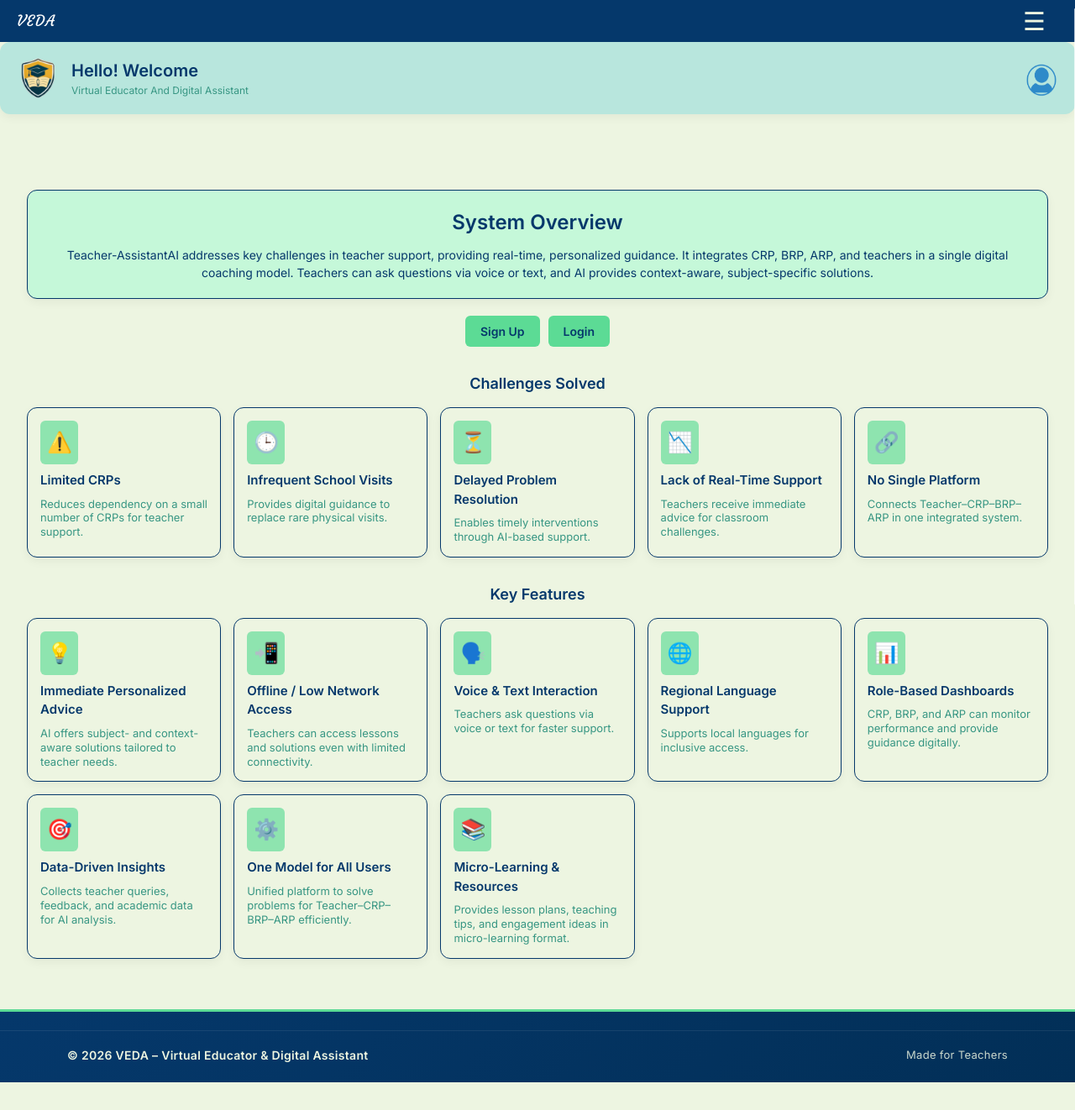
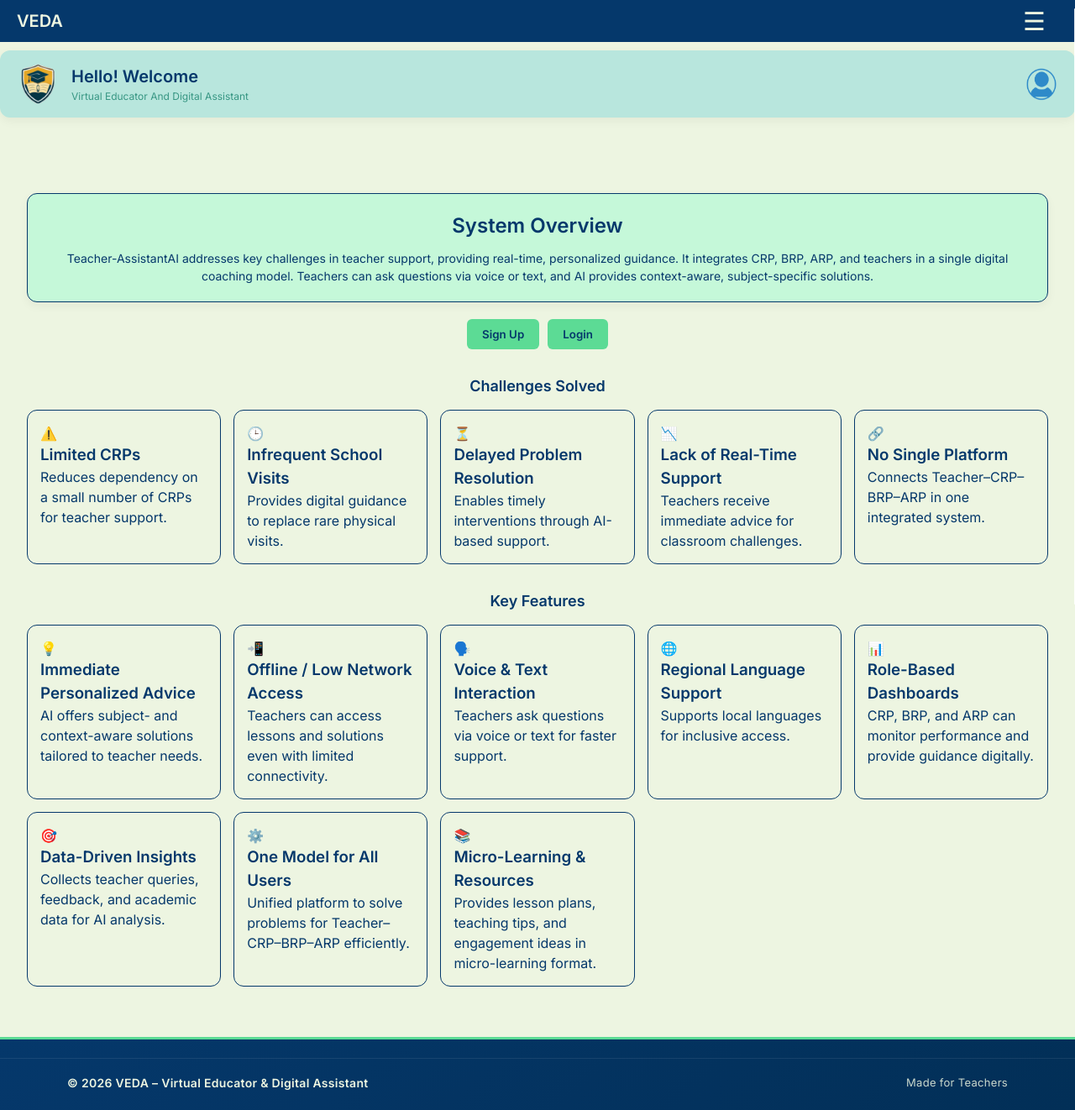
Before and after one commit to sumitpatel-2322/Teacher-Assistant, a FastAPI app: page / in a window 1280 px wide. Shown: the whole page at 84% size. Before the commit the page ends 1289 px from the top, so only its background shows below. Run offline with FastAPI, Linux system fonts and the light colour scheme.

Commit message:
some changes are made by shanta

```diff
--- a/static/css/Hp.css
+++ b/static/css/Hp.css
@@ -13,7 +13,7 @@ body {
   max-width: 100%;
 }
 
-/* Navbar - Fixed, always visible */
+/* ================= NAVBAR ================= */
 nav {
   width: 100%;
   background: #05386B;
@@ -33,8 +33,6 @@ nav {
 nav .logo {
   font-size:20px;
   font-weight:600;
-  right:20px;
-  font-size: large;
 }
 
 .hamburger {
@@ -48,27 +46,121 @@ nav .logo {
   z-index: 1004;
 }
 
-#mySidepanel a:hover {
-  background-color:#05386B;
+/* ================= SIDEPANEL ================= */
+#mySidepanel {
+  width: 0;
+  position: fixed;
+  top: 10px;
+  right: 0;
+  z-index: 9999;
+  overflow-x: hidden;
+  overflow-y: auto;
+  transition: width 0.45s ease;
+  padding-top: 80px;
+  height: calc(100vh - 90px);
+  background: rgba(255,255,255,0.65);
+  backdrop-filter: blur(20px) saturate(150%);
+  border-left: 1.5px solid rgba(255,255,255,0.7);
+  border-top-left-radius: 26px;
+  border-bottom-left-radius: 26px;
 }
 
-#mySidepanel .logout-link {
-  font-weight: 600;
-  margin-top: 30px;
-  color: black;
-  font-size: medium;
-    text-align: center;
- font-size: 20px;
+#mySidepanel.open {
+  width: 200px;
 }
 
-#mySidepanel .logout-link:hover {
-  background: #05386B
+#mySidepanel .sidebar-close {
+  position: absolute;
+  top: 12px;
+  right: 14px;
+  font-size: 26px;
+  font-weight: 700;
+  color: #05386B;
+  cursor: pointer;
 }
 
+#mySidepanel a {
+  display: block;
+  padding: 14px 28px;
+  color: #05386B;
+  text-decoration: none;
+  font-size: 16px;
+  font-weight: 600;
+  text-align: center;
+}
 
+#mySidepanel a:hover {
+  background: rgba(255,255,255,0.35);
+}
 
+/* ================= HEADER ================= */
+header {
+  display: flex;
+  justify-content: space-between;
+  align-items: center;
+  padding: 15px 20px;
+  background:#b8e6dd;
+  border-radius: 12px;
+  margin: 20px auto;
+  width: 100%;
+  box-shadow: 0 4px 12px rgba(0,0,0,0.05);
+  margin-top: 60px;
+}
 
-/* Intro Section */
+.header-left {
+  display: flex;
+  align-items: center;
+  gap: 15px;
+}
+
+.header-left img {
+  width: 50px;
+  height: 50px;
+  border-radius: 50%;
+}
+
+.header-left .title {
+  font-size: 20px;
+  font-weight: 600;
+}
+
+.header-left .subtitle {
+  font-size: 12px;
+  color: #379683;
+}
+
+/* 🔑 FIX: header-right alignment */
+.header-right {
+  display: flex;
+  align-items: center;
+  justify-content: center;
+}
+
+/* ================= PROFILE AVATAR ================= */
+.profile-avatar {
+  width: 42px;
+  height: 42px;
+  border-radius: 50%;
+  background-color:#05386B;
+  color: #ffffff;
+  font-size: 18px;
+  font-weight: 600;
+
+  display: flex;
+  align-items: center;
+  justify-content: center;
+
+  line-height: 1;
+}
+
+/* Default icon when logged out */
+.default-user-icon {
+  width: 40px;
+  height: 40px;
+  border-radius: 50%;
+}
+
+/* ================= INTRO ================= */
 .intro {
   max-width:95%;
   margin:90px auto 20px;
@@ -88,46 +180,39 @@ nav .logo {
 .intro p {
   font-size:14px;
   color:#05386B;
-  line-height:1.5;
 }
 
-/* User Role Navigation */
+/* ================= ROLE NAV ================= */
 .role-nav {
   max-width: 95%;
   margin: 20px auto;
   display: flex;
   justify-content: center;
   gap: 10px;
-  flex-wrap: wrap;
 }
 
 .role-nav button {
   padding: 10px 18px;
-  font-size: 14px;
-  border: none;
   border-radius: 6px;
   background: #5CDB95;
   color: #05386B;
+  font-weight: 600;
+  border: none;
   cursor: pointer;
-  font-weight: 600;
-  transition: 0.3s;
 }
 
 .role-nav button:hover {
   background: #8EE4AF;
 }
 
-/* Section Title */
+/* ================= CARDS ================= */
 .section-title {
-  max-width:95%;
-  margin:30px auto 15px;
-  font-size:18px;
-  font-weight:600;
-  text-align:center;
-  color:#05386B;
+  text-align: center;
+  font-size: 18px;
+  font-weight: 600;
+  margin: 30px 0 15px;
 }
 
-/* Card Grid */
 .card-grid {
   display:grid;
   grid-template-columns:repeat(auto-fit,minmax(200px,1fr));
@@ -140,239 +225,15 @@ nav .logo {
   background:#EDF5E1;
   border-radius:12px;
   padding:15px;
-  box-shadow:0 4px 12px rgba(0,0,0,0.05);
+  border: 1.5px solid #05386B;
   transition:0.3s;
-  display:flex;
-  flex-direction:column;
-  gap:8px;
-  border: 1.5px solid #05386B;
 }
 
 .card:hover {
   transform:translateY(-3px);
-  box-shadow:0 6px 15px rgba(0,0,0,0.1);
 }
 
-.card .icon {
-  font-size:24px;
-  background:#8EE4AF;
-  padding:8px;
-  border-radius:6px;
-  width:45px;
-  text-align:center;
+/* ================= RESPONSIVE ================= */
+@media screen and (max-width:768px){
+  header { margin-top: 70px; }
 }
-
-.card h3 {
-  font-size:15px;
-  font-weight:600;
-}
-
-.card p {
-  font-size:13px;
-  color:#379683;
-  line-height:1.3;
-}
-
-/* Login Section */
-#login {
-  max-width:400px;
-  margin:30px auto;
-  background:#EDF5E1;
-  padding:20px;
-  border-radius:10px;
-  box-shadow:0 4px 12px rgba(0,0,0,0.05);
-  text-align:center;
-}
-
-#login h2 {
-  margin-bottom:15px;
-  font-size:20px;
-  color:#05386B;
-}
-
-#login input[type="text"],
-#login input[type="password"] {
-  width:90%;
-  padding:10px;
-  margin:8px 0;
-  border-radius:6px;
-  border:1px solid #379683;
-  font-size:14px;
-}
-
-#login input[type="submit"] {
-  width:95%;
-  padding:10px;
-  background:#05386B;
-  color:#EDF5E1;
-  border:none;
-  border-radius:6px;
-  font-size:16px;
-  cursor:pointer;
-  margin-top:10px;
-  transition:0.3s;
-}
-
-#login input[type="submit"]:hover {
-  background:#379683;
-}
-
-/* Responsive */
-@media screen and (max-width:768px){
-  .intro { margin-top: 80px; }
-  .role-nav button { padding:8px 12px; font-size:13px; }
-  .section-title { font-size:16px; }
-  .card .icon { width:40px; font-size:20px; }
-  .card h3 { font-size:14px; }
-  .card p { font-size:12px; }
-  #login { width:95%; padding:15px; }
-
-  body.sidepanel-open {
-    margin-right: 0;
-  }
-
-  body.sidepanel-open .intro,
-  body.sidepanel-open .role-nav,
-  body.sidepanel-open .section-title,
-  body.sidepanel-open .card-grid,
-  body.sidepanel-open #login {
-    margin-right: 0;
-  }
-}
-
-/* Original styles */
-header {
-    display: flex;
-    justify-content: space-between;
-    align-items: center;
-    padding: 15px 20px;
-    background:#b8e6dd;
-    border-radius: 12px;
-    margin: 20px auto;
-    width: 100%;
-    box-shadow: 0 4px 12px rgba(0,0,0,0.05);
-    flex-wrap: wrap;
-    margin-top: 50px;
-}
-
-.header-left {
-    display: flex;
-    align-items: center;
-    gap: 15px;
-    flex-wrap: wrap;
-}
-
-.header-left img {
-    width: 50px;
-    height: 50px;
-    border-radius: 50%;
-}
-
-.header-left .title {
-    font-size: 20px;
-    font-weight: 600;
-}
-
-.header-left .subtitle {
-    font-size: 12px;
-    color: #379683;
-}
-
-.header-right img {
-    width: 40px;
-    height: 40px;
-    border-radius: 50%;
-    margin-top: 10px;
-}
-#mySidepanel {
-  width: 0;
-  position: fixed;
-  top: 10px;
-  right: 0;
-  z-index: 9999;
-  overflow-x: hidden;
-  overflow-y: auto;
-  transition: width 0.45s ease;
-  padding-top: 80px;
-  height: calc(100vh - 90px);
-  background: linear-gradient(
-    160deg,
-    rgba(255,255,255,0.65),
-    rgba(255,255,255,0.65),
-    rgba(255,255,255,0.65),
-  );
-  backdrop-filter: blur(20px) saturate(150%);
-  border-left: 1.5px solid rgba(255,255,255,0.7);
-  border-top-left-radius: 26px;
-  border-bottom-left-radius: 26px;
-}
-
-
-#mySidepanel::before {
-  content: "";
-  position: absolute;
-  inset: 0;
-  border-top-left-radius: 26px;
-  border-bottom-left-radius: 26px;
-  z-index: -1;
-  background: linear-gradient(
-    to bottom,
-    rgba(255,255,255,0.35),
-    transparent 40%
-  );
-  pointer-events: none;
-
-}
-
-#mySidepanel a {
-  display: block;
-  padding: 14px 28px;
-  color: #ffffff;
-  text-decoration: none;
-  font-size: 15px;
-  font-weight: 500;
-  pointer-events: auto;
-
-}
-
-/* hover */
-#mySidepanel a:hover {
-  background: rgba(255,255,255,0.25);
-}
-
-/* active / highlighted (Login-like bar) */
-#mySidepanel a.active {
-  background: rgba(60, 160, 140, 0.75);
-}
-
-/* open state */
-#mySidepanel.open {
-  width: 200px;
-}
-#mySidepanel .sidebar-close {
-  position: absolute;
-  top: 12px;
-  right: 14px;
-  font-size: 26px;
-  font-weight: 700;
-  color: #05386B;
-  cursor: pointer;
-  line-height: 1;
-}
-
-/*challenges and features button*/
-    #challenges,
-#features {
-  scroll-margin-top: 140px;
-}
-.logo {
-    font-family: 'Courgette', cursive !important;
-        font-size: 36px;
-    font-weight: 400 !important;
-        letter-spacing: 1px;
-    color: #ffffff;
-        text-transform: none !important;
-
-    display: inline-block;
-    line-height: 1.2;
-}
--- a/templates/Home_page.html
+++ b/templates/Home_page.html
@@ -17,10 +17,12 @@
 
   <a href="/" class="logout-link">Home</a>
 <a href="javascript:void(0)" class="logout-link" id="dashboardLink">Dashboard</a>
-  <a href="/login" class="logout-link">Login</a>
+
   <a href="#challenges" class="logout-link">Challenges</a>
   <a href="#features" class="logout-link">Features</a>
   <a href="/logout" class="logout-link">Logout</a>
+
+
 </div>
   <!-- Navbar - Fixed with Hamburger -->
   <nav>
@@ -36,9 +38,19 @@
 <div class="subtitle">Virtual Educator And Digital Assistant</div>
 </div>
 </div>
+
 <div class="header-right">
-<img src="/static/img/user-icon.jpg" alt="User">
+  {% if user %}
+    <div class="profile-avatar">
+      {{ user.username[0] | upper }}
+    </div>
+  {% else %}
+    <img src="/static/img/user-icon.jpg" alt="User" class="default-user-icon">
+  {% endif %}
 </div>
+
+
+
 </header>
 
   <!-- Intro Section -->
@@ -52,10 +64,12 @@
   </div>
 
   <!-- User Role Navigation -->
+{% if not user %}
   <div class="role-nav" id="roles">
     <button onclick="location.href='/register'">Sign Up</button>
     <button onclick="location.href='/login'">Login</button>
   </div>
+{% endif %}
 
   <!-- Challenges -->
   <div class="section-title" id="challenges">Challenges Solved</div>
```
Also changed, not shown: API_routes/home.py (+15 -5 lines), API_routes/login.py (+34 -19 lines), API_routes/teacher_dashboard.py (+25 -25 lines), templates/login.html (+32 -17 lines), Database/teachers.db, 1 other file.
